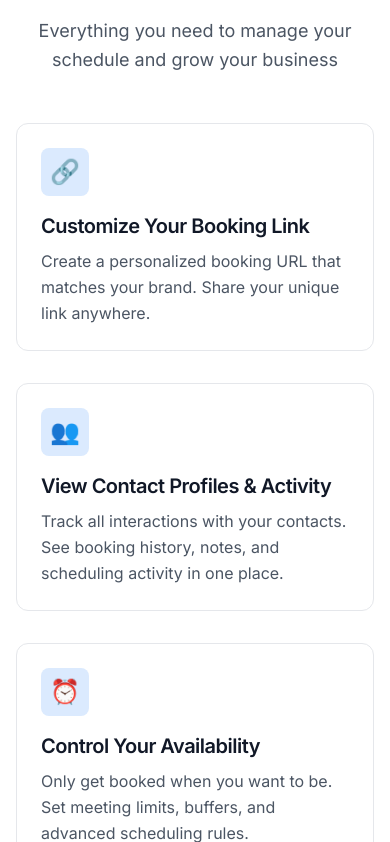
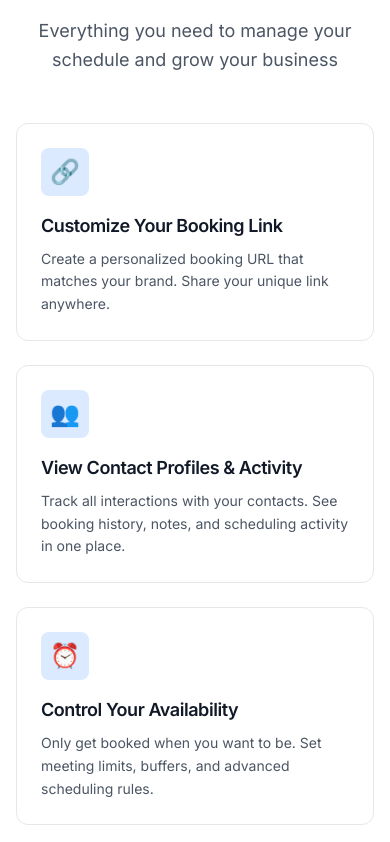
Before and after one commit to digitalquotient008/slotly-marketing, a Next.js app: page / in a window 390 px wide. Shown: the part 842-1684 px from the top of the page. Built offline with nearby package versions, Linux system fonts and the light colour scheme; no server answers.

Commit message:
Improve Features component mobile responsiveness
- Add responsive gap spacing (gap-6 sm:gap-8)
- Responsive text sizes for feature titles and descriptions
- Better mobile typography scaling

```diff
--- a/src/components/Features.tsx
+++ b/src/components/Features.tsx
@@ -10,14 +10,14 @@
             Everything you need to manage your schedule and grow your business
           </p>
         </div>
-        <div className="grid grid-cols-1 md:grid-cols-2 lg:grid-cols-3 gap-8">
+        <div className="grid grid-cols-1 md:grid-cols-2 lg:grid-cols-3 gap-6 sm:gap-8">
           {MVP_FEATURES.map((feature, index) => (
             <div key={index} className="bg-white border border-gray-200 rounded-xl p-6 hover:shadow-lg transition-shadow">
               <div className="w-12 h-12 bg-blue-100 rounded-lg flex items-center justify-center text-2xl mb-4">
                 {feature.icon}
               </div>
-              <h3 className="text-xl font-semibold text-gray-900 mb-2">{feature.title}</h3>
-              <p className="text-gray-600 leading-relaxed">{feature.description}</p>
+              <h3 className="text-lg sm:text-xl font-semibold text-gray-900 mb-2">{feature.title}</h3>
+              <p className="text-gray-600 leading-relaxed text-sm sm:text-base">{feature.description}</p>
             </div>
           ))}
         </div>
```
